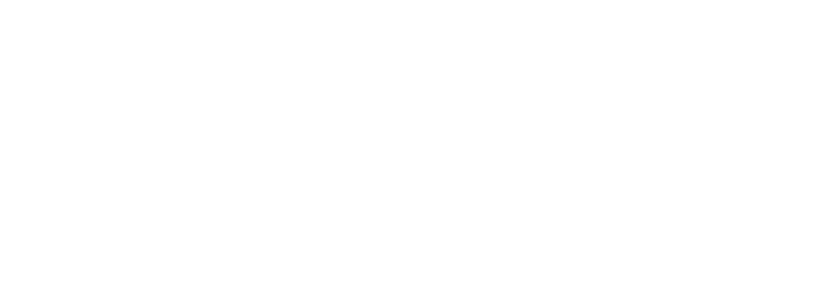
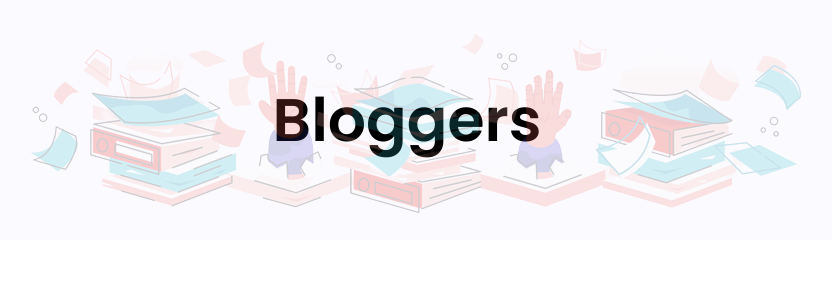
Before and after one commit to hammas-19/knowgistic, a Nuxt app: page /blog in a window 1280 px wide. Before the commit this address had no page. Shown: the top 300 px of the page, without its empty margins (233-1065 px from the left). Built offline with nearby package versions, Linux system fonts and the light colour scheme.

Commit message:
Add: Initialized blog page

```diff
--- a/components/navbar.vue
+++ b/components/navbar.vue
@@ -86,8 +86,7 @@
 
                   <svg v-show="isOpenBurgerMenu" xmlns="http://www.w3.org/2000/svg" class="w-6 h-6" fill="none"
                      viewBox="0 0 24 24" stroke="currentColor" stroke-width="2">
-                            <path stroke-dark:text-skyBLuelinecap="round" stroke-linejoin="round"
-                                d="M6 18L18 6M6 6l12 12" />
+                     <path stroke-dark:text-skyBLuelinecap="round" stroke-linejoin="round" d="M6 18L18 6M6 6l12 12" />
                   </svg>
                </div>
 
@@ -151,6 +150,10 @@
       href: "/aboutUs",
    },
    {
+      name: "Blogs",
+      href: "/blog",
+   },
+   {
       name: "profile view",
       href: "/userDashboard/[slug]",
    }
--- /dev/null
+++ b/pages/blog.vue
@@ -0,0 +1,10 @@
+<template>
+   <section>
+      <PageBanner>
+         <template #bannerImg>
+            <img src="/banners/banner9.png" class="h-full w-full absolute opacity-20 z-0 object-none" alt="">
+         </template>
+         <template #head>Bloggers</template>
+      </PageBanner>
+   </section>
+</template>
```
Lines whose indentation alone changed are shown as unchanged.
